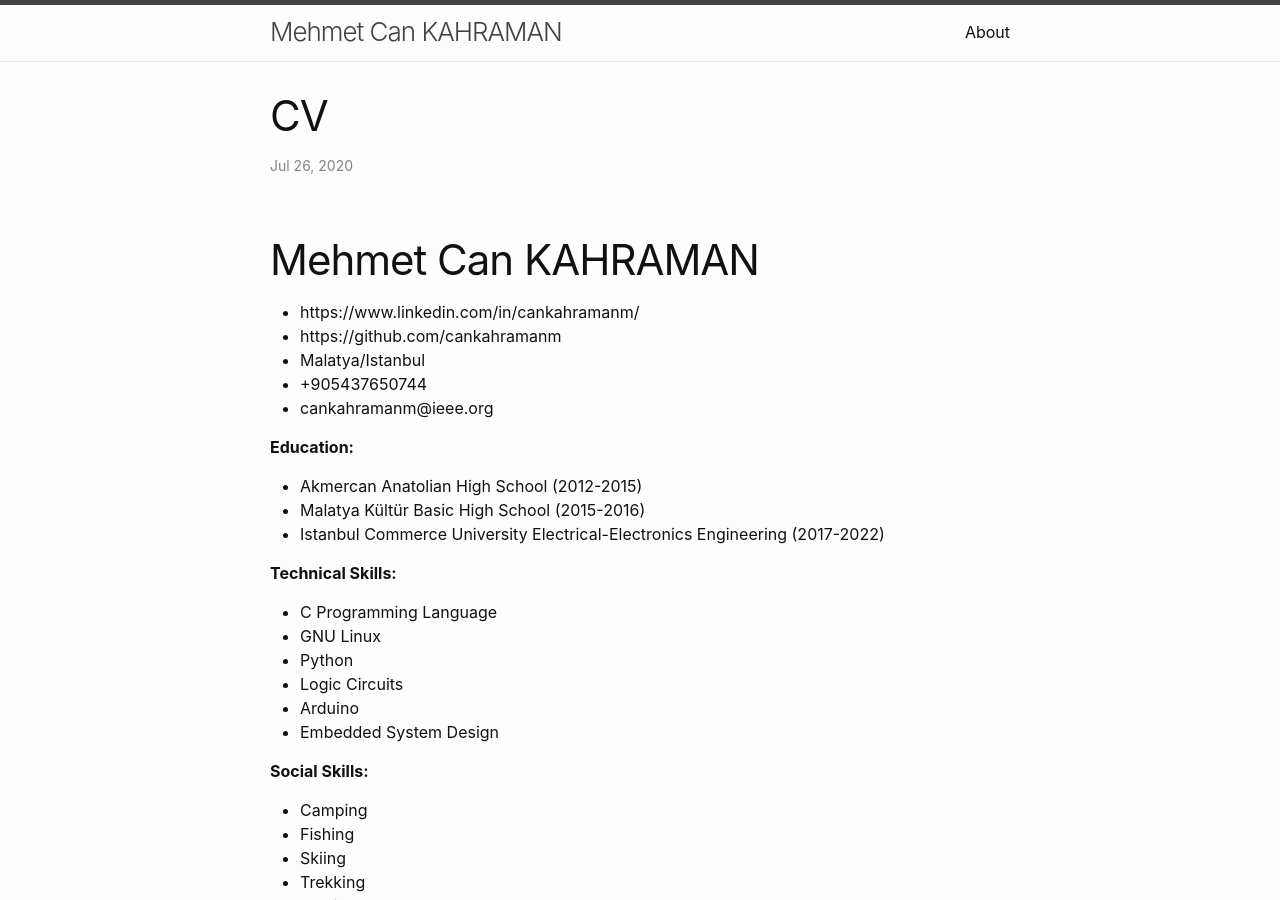
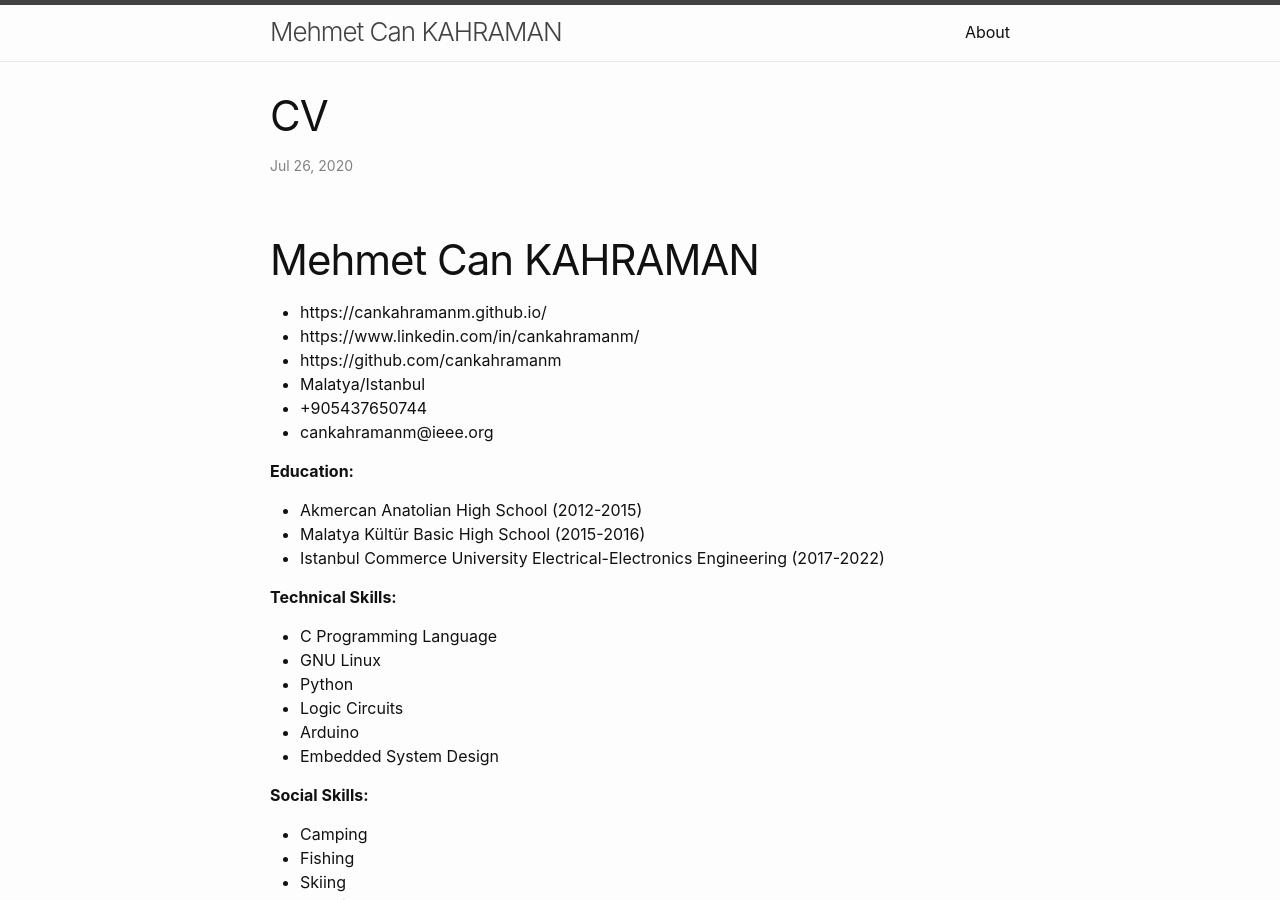
Before and after one commit to cankahramanm/cankahramanm.github.io, a Jekyll site: the page built from _posts/2020-07-27-CV.markdown, in a window 1280 px wide and 900 px high. Built offline with Jekyll 4.4.1, drawn with Linux system fonts in a browser that asks for light colours; part of the change alters nothing that is shown.

Commit message:
Update 2020-07-27-CV.markdown

```diff
--- a/_posts/2020-07-27-CV.markdown
+++ b/_posts/2020-07-27-CV.markdown
@@ -5,7 +5,7 @@ date:   2020-07-27 00:00:31 +0300
 categories: jekyll update
 ---
 # Mehmet Can KAHRAMAN
-
+- https://cankahramanm.github.io/
 - https://www.linkedin.com/in/cankahramanm/
 - https://github.com/cankahramanm
 - Malatya/Istanbul
```
